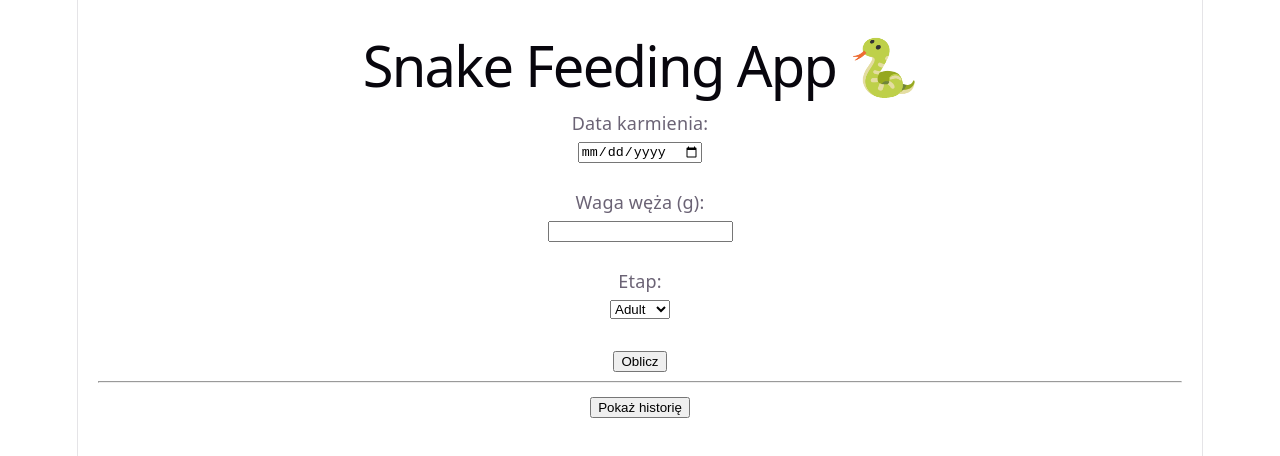
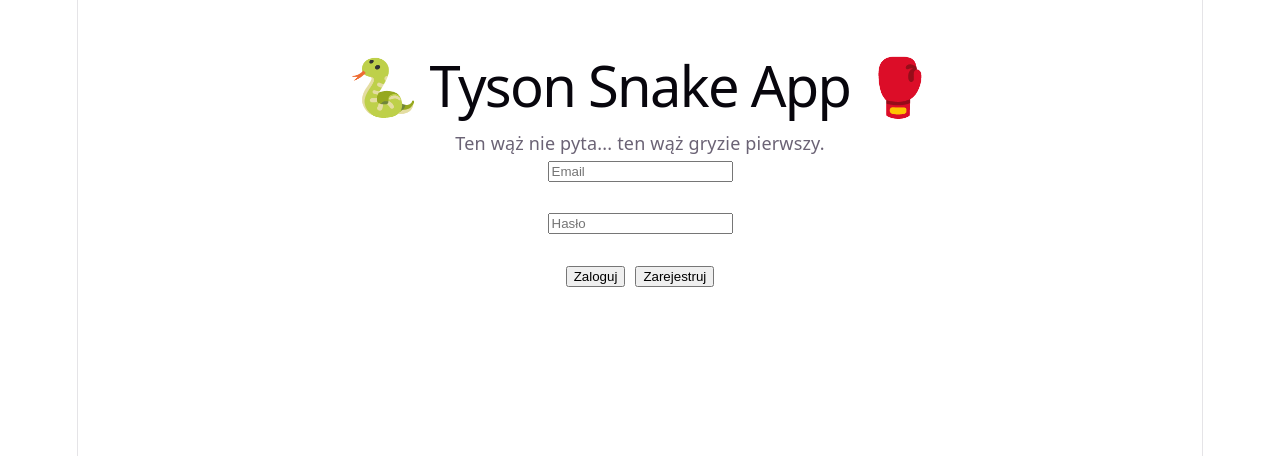
Before and after one commit to darkAngelMike/snake-feeding-app, a React (Vite) app in the folder client/: page / in a window 1280 px wide. Shown: the top 456 px of the page. Built offline with nearby package versions, Linux system fonts and the light colour scheme.

Commit message:
add auth and snake profile flow

```diff
--- a/client/package.json
+++ b/client/package.json
@@ -10,6 +10,7 @@
     "preview": "vite preview"
   },
   "dependencies": {
+    "@supabase/supabase-js": "^2.104.1",
     "react": "^19.2.5",
     "react-dom": "^19.2.5"
   },
--- a/client/src/App.jsx
+++ b/client/src/App.jsx
@@ -1,129 +1,184 @@
-import { useState } from "react";
+import { useEffect, useState } from "react";
+import { supabase } from "./supabaseClient";
 
 function App() {
-  const [feedingDate, setFeedingDate] = useState("");
-  const [weight, setWeight] = useState("");
-  const [stage, setStage] = useState("adult");
-  const [result, setResult] = useState(null);
-  const [history, setHistory] = useState([]);
+  const [session, setSession] = useState(null);
 
-  const handleSubmit = async (e) => {
-    e.preventDefault();
+  const [email, setEmail] = useState("");
+  const [password, setPassword] = useState("");
 
-    const response = await fetch(
-      "https://snake-backend-kb14.onrender.com/calculate",
-      {
-        method: "POST",
-        headers: {
-          "Content-Type": "application/json",
-        },
-        body: JSON.stringify({
-          feedingDate,
-          weight: Number(weight),
-          stage,
-        }),
-      },
+  const [snakeName, setSnakeName] = useState("");
+  const [profile, setProfile] = useState(null);
+  const [loading, setLoading] = useState(true);
+
+  useEffect(() => {
+    supabase.auth.getSession().then(({ data }) => {
+      setSession(data.session);
+    });
+
+    const { data: listener } = supabase.auth.onAuthStateChange(
+      (_event, session) => {
+        setSession(session);
+      }
     );
 
-    const data = await response.json();
-    setResult(data.result);
-    fetchHistory();
+    return () => {
+      listener.subscription.unsubscribe();
+    };
+  }, []);
+
+  useEffect(() => {
+    if (session) {
+      fetchProfile();
+    }
+  }, [session]);
+
+  const fetchProfile = async () => {
+    const { data, error } = await supabase
+      .from("snake_profiles")
+      .select("*")
+      .eq("user_id", session.user.id)
+      .single();
+
+    if (error) {
+      setProfile(null);
+      setLoading(false);
+      return;
+    }
+
+    setProfile(data);
+    setLoading(false);
   };
 
-  const fetchHistory = async () => {
-    const response = await fetch(
-      "https://snake-backend-kb14.onrender.com/history",
-    );
-    const data = await response.json();
-    setHistory(data);
+  const register = async () => {
+    const { error } = await supabase.auth.signUp({
+      email,
+      password,
+    });
+
+    if (error) {
+      alert(error.message);
+      return;
+    }
+
+    alert("Konto utworzone");
   };
 
-  return (
-    <div style={{ padding: "20px", textAlign: "center" }}>
-      <h1>Snake Feeding App 🐍</h1>
+  const login = async () => {
+    const { error } = await supabase.auth.signInWithPassword({
+      email,
+      password,
+    });
 
-      <form onSubmit={handleSubmit}>
-        <label>Data karmienia:</label>
-        <br />
+    if (error) {
+      alert(error.message);
+      return;
+    }
+  };
+
+  const logout = async () => {
+    await supabase.auth.signOut();
+  };
+
+  const createSnakeProfile = async () => {
+    const { error } = await supabase.from("snake_profiles").insert([
+      {
+        user_id: session.user.id,
+        name: snakeName,
+      },
+    ]);
+
+    if (error) {
+      console.error(error);
+      alert("Błąd tworzenia profilu");
+      return;
+    }
+
+    fetchProfile();
+  };
+
+  // 🔥 NIEZALOGOWANY
+  if (!session) {
+    return (
+      <div style={{ padding: "40px", textAlign: "center" }}>
+        <h1>🐍 Tyson Snake App 🥊</h1>
+        <p>Ten wąż nie pyta... ten wąż gryzie pierwszy.</p>
+
         <input
-          type="date"
-          value={feedingDate}
-          onChange={(e) => setFeedingDate(e.target.value)}
+          type="email"
+          placeholder="Email"
+          value={email}
+          onChange={(e) => setEmail(e.target.value)}
         />
 
-        <br />
-        <br />
+        <br /><br />
 
-        <label>Waga węża (g):</label>
-        <br />
         <input
-          type="number"
-          value={weight}
-          onChange={(e) => setWeight(e.target.value)}
+          type="password"
+          placeholder="Hasło"
+          value={password}
+          onChange={(e) => setPassword(e.target.value)}
         />
 
-        <br />
-        <br />
+        <br /><br />
 
-        <label>Etap:</label>
-        <br />
-        <select value={stage} onChange={(e) => setStage(e.target.value)}>
-          <option value="adult">Adult</option>
-          <option value="young">Young</option>
-        </select>
+        <button onClick={login}>Zaloguj</button>
+        <button onClick={register} style={{ marginLeft: "10px" }}>
+          Zarejestruj
+        </button>
+      </div>
+    );
+  }
 
-        <br />
-        <br />
+  // 🔄 ŁADOWANIE
+  if (loading) {
+    return <p style={{ textAlign: "center" }}>Ładowanie...</p>;
+  }
 
-        <button type="submit">Oblicz</button>
-      </form>
+  // 🐍 BRAK PROFILU
+  if (!profile) {
+    return (
+      <div style={{ padding: "40px", textAlign: "center" }}>
+        <h1>Nazwij swojego węża 🐍</h1>
 
-      {result && (
-        <div style={{ marginTop: "20px" }}>
-          <h2>Wynik</h2>
-          <p>Porcja: {result.mealWeight} g</p>
-          <p>Następne karmienie: {result.nextFeedingDate}</p>
-          <p>Czy po terminie: {result.isOverdue ? "Tak" : "Nie"}</p>
-          <p>Dni do karmienia: {result.daysLeft}</p>
-        </div>
+        <input
+          placeholder="Imię węża (np. Tyson)"
+          value={snakeName}
+          onChange={(e) => setSnakeName(e.target.value)}
+        />
+
+        <br /><br />
+
+        <button onClick={createSnakeProfile}>
+          Stwórz profil
+        </button>
+
+        <br /><br />
+        <button onClick={logout}>Wyloguj</button>
+      </div>
+    );
+  }
+
+  // 🧠 DASHBOARD
+  return (
+    <div style={{ padding: "40px", textAlign: "center" }}>
+      <h1>Witaj, {profile.name} 🐍</h1>
+
+      {!profile.weight ? (
+        <p>
+          Uzupełnij dane {profile.name}, aby obliczyć datę karmienia
+        </p>
+      ) : (
+        <p>Dane kompletne — możesz liczyć karmienie</p>
       )}
 
-      <hr />
+      <br />
+      <button disabled={!profile.weight}>
+        Oblicz datę karmienia
+      </button>
 
-      <button onClick={fetchHistory}>Pokaż historię</button>
-
-      {history.length > 0 && (
-        <div style={{ marginTop: "20px" }}>
-          <h2>Historia karmień</h2>
-
-          <table border="1" cellPadding="8" style={{ margin: "0 auto" }}>
-            <thead>
-              <tr>
-                <th>Data karmienia</th>
-                <th>Waga węża</th>
-                <th>Porcja</th>
-                <th>Następne karmienie</th>
-                <th>Status</th>
-              </tr>
-            </thead>
-            <tbody>
-              {history.map((item, index) => {
-                console.log(item); // 👈 DODAJ TO
-
-                return (
-                  <tr key={index}>
-                    <td>{item.feedingdate}</td>
-                    <td>{item.weight} g</td>
-                    <td>{item.mealweight} g</td>
-                    <td>{item.nextfeedingdate}</td>
-                    <td>{item.isoverdue ? "🔴 Po terminie" : "🟢 OK"}</td>
-                  </tr>
-                );
-              })}
-            </tbody>
-          </table>
-        </div>
-      )}
+      <br /><br />
+      <button onClick={logout}>Wyloguj</button>
     </div>
   );
 }
--- /dev/null
+++ b/client/src/supabaseClient.js
@@ -0,0 +1,6 @@
+import { createClient } from "@supabase/supabase-js";
+
+const supabaseUrl = "https://lassqxjnhdfhgrjpmyws.supabase.co";
+const supabaseKey = "sb_publishable_Bc36imV7I1PLtguRFu2LHA_FtELcIpp";
+
+export const supabase = createClient(supabaseUrl, supabaseKey);
```
Also changed, not shown: 1 other file (tests, documents, lock files or other folders).
